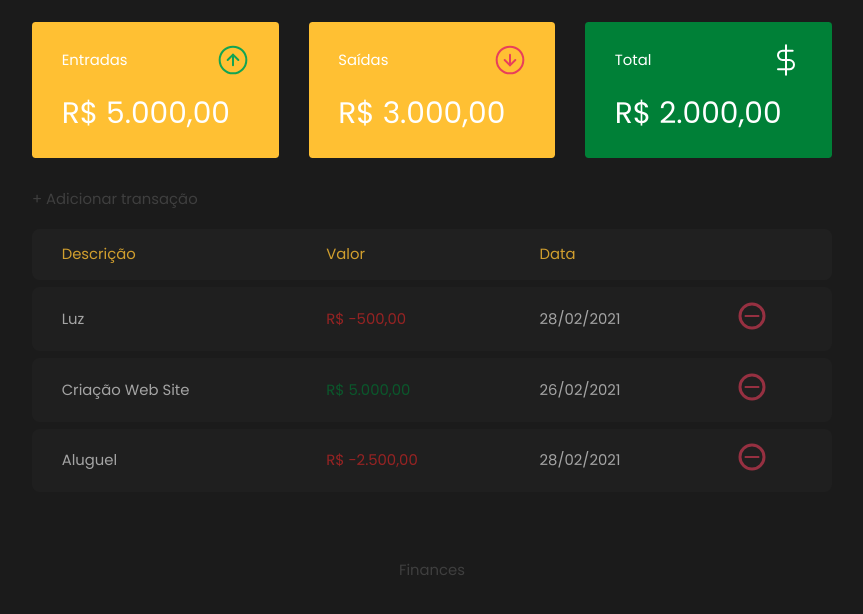
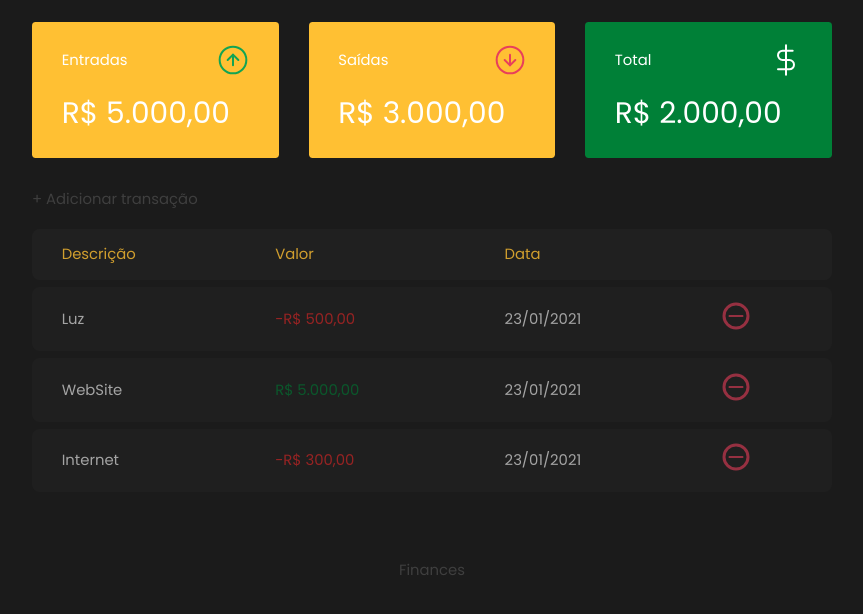
Before and after one commit to luiz123o/finances, a plain HTML site: page index.html in a window 1280 px wide. Shown: the part 76-690 px from the top of the page, without its empty margins (208-1071 px from the left). Drawn offline with Linux system fonts and the light colour scheme.

Commit message:
:sparkles: feat: updated html to support javascript functionality

```diff
--- a/index.html
+++ b/index.html
@@ -57,24 +57,7 @@
                     </tr>
                 </thead>
                 <tbody>
-                    <tr class="lines">
-                        <td class="description">Luz</td>
-                        <td class="expense">R$ -500,00</td>
-                        <td class="date">28/02/2021</td>
-                        <td><img src="./assets/minus.svg" alt="Remover transação"></td>
-                    </tr>
-                    <tr class="lines">
-                        <td class="description">Criação Web Site</td>
-                        <td class="income">R$ 5.000,00</td>
-                        <td class="date">26/02/2021</td>
-                        <td><img src="./assets/minus.svg" alt="Remover transação"></td>
-                    </tr>
-                    <tr class="lines">
-                        <td class="description">Aluguel</td>
-                        <td class="expense">R$ -2.500,00</td>
-                        <td class="date">28/02/2021</td>
-                        <td><img src="./assets/minus.svg" alt="Remover transação"></td>
-                    </tr>
+
                 </tbody>
             </table>
         </section>
@@ -112,20 +95,7 @@
     <footer>
         <p>Finances</p>
     </footer>
-    <script>
-        const Modal = {
-            open() {
-                //abir modal
-                //adicionar classe active do modal
-                document.querySelector('.modal-overlay').classList.add('active')
-            },
-            close() {
-                //fechar modal
-                //remover classe active do modal
-                document.querySelector('.modal-overlay').classList.remove('active')
-            }
-        }
-    </script>
+    <script src="./scripts.js"></script>
 </body>
 
 </html>
--- /dev/null
+++ b/scripts.js
@@ -0,0 +1,80 @@
+const Modal = {
+    open() {
+        //abir modal
+        //adicionar classe active do modal
+        document.querySelector(".modal-overlay").classList.add("active");
+    },
+    close() {
+        //fechar modal
+        //remover classe active do modal
+        document.querySelector(".modal-overlay").classList.remove("active");
+    },
+};
+
+const transactions = [{
+        id: 1,
+        description: "Luz",
+        amount: -50000,
+        date: "23/01/2021",
+    },
+    {
+        id: 2,
+        description: "WebSite",
+        amount: 500000,
+        date: "23/01/2021",
+    },
+    {
+        id: 3,
+        description: "Internet",
+        amount: -30000,
+        date: "23/01/2021",
+    },
+];
+
+const Transaction = {
+    income() {},
+    expenses() {},
+    total() {},
+};
+const DOM = {
+    transactionsContainer: document.querySelector('#data-table tbody'),
+    addTransaction(transaction, index) {
+        const tr = document.createElement("tr")
+        tr.innerHTML = DOM.innerHTMLTransaction(transaction);
+        DOM.transactionsContainer.appendChild(tr)
+    },
+    innerHTMLTransaction(transaction) {
+        const CSSclass = transaction.amount > 0 ? "income" : "expense"
+        const amount = Utils.formatCurrency(transaction.amount)
+
+        const html = `
+        <td class="description">${transaction.description}</td>
+        <td class="${CSSclass}">${amount}</td>
+        <td class="date">${transaction.date}</td>
+        <td><img src="./assets/minus.svg" alt="Remover transação"></td>
+
+        `;
+        return html;
+    },
+};
+const Utils = {
+    formatCurrency(value) {
+        const signal = Number(value) < 0 ? "-" : ""
+            //estou transformando tudo em texto para ter acesso ao replace, logo em seguida uso regex
+            //falando que tudo que não for numero graças a essa expressão \D e o g para global
+            //vou substituir por nada
+        value = String(value).replace(/\D/g, "")
+
+        value = Number(value) / 100
+
+        value = value.toLocaleString("pt-BR", {
+            style: "currency",
+            currency: "BRL"
+        })
+        return signal + value
+    }
+}
+
+transactions.forEach(function(transaction) {
+    DOM.addTransaction(transaction)
+})
```
